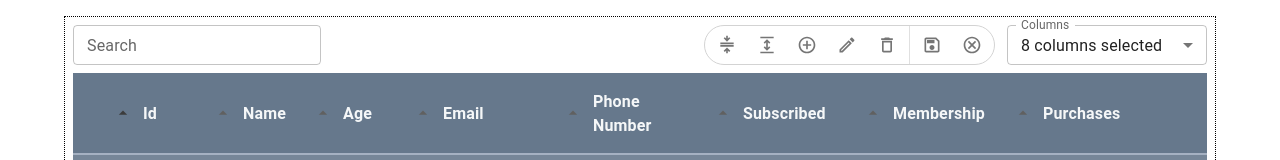
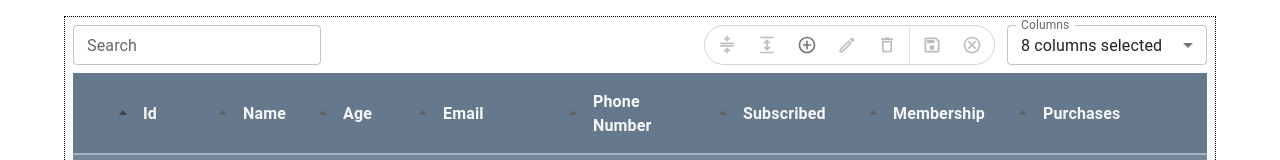
Before and after one commit to talis1999/Custom-table, a React (Create React App) app: page / in a window 1280 px wide. Shown: the top 160 px of the page. Built offline with nearby package versions, Linux system fonts and the light colour scheme.

Commit message:
connecting the validator util to the menu buttons list

```diff
--- a/src/components/Filters/MenuButton.tsx
+++ b/src/components/Filters/MenuButton.tsx
@@ -8,12 +8,12 @@ import { RowMenu } from "../../features/data/constants";
 
 interface MenuButtonProps {
   buttonType: RowMenu;
-  isEnabled?: boolean;
+  isEnabled: boolean;
 }
 
 const MenuButton: React.FC<MenuButtonProps> = ({
   buttonType,
-  isEnabled = true,
+  isEnabled = false,
 }) => {
   const handleClick = (event: React.MouseEvent<HTMLButtonElement>) => {
     if (buttonType === RowMenu.Group) {
--- a/src/components/Filters/SelectedRowMenu.tsx
+++ b/src/components/Filters/SelectedRowMenu.tsx
@@ -1,12 +1,18 @@
 import React from "react";
 import { Box, Divider } from "@mui/material";
 import MenuButton from "./MenuButton";
+
+import { useAppSelector } from "../../app/hooks";
+import { SelectedRow, selectSelectedRow } from "../../features/data/data";
+import { isRowMenuButtonEnabled } from "../../features/data/utils";
 import {
   LEFT_MENU_BUTTONS,
   RIGHT_MENU_BUTTONS,
 } from "../../features/data/constants";
 
 const SelectedRowMenu: React.FC = () => {
+  const selectedRow: SelectedRow = useAppSelector(selectSelectedRow);
+
   return (
     <Box
       sx={{
@@ -19,11 +25,19 @@ const SelectedRowMenu: React.FC = () => {
       }}
     >
       {LEFT_MENU_BUTTONS.map((menuButton) => (
-        <MenuButton key={`menu-button-${menuButton}`} buttonType={menuButton} />
+        <MenuButton
+          key={`menu-button-${menuButton}`}
+          buttonType={menuButton}
+          isEnabled={isRowMenuButtonEnabled(selectedRow, menuButton)}
+        />
       ))}
       <Divider sx={{ my: "-1px" }} orientation="vertical" flexItem />
       {RIGHT_MENU_BUTTONS.map((menuButton) => (
-        <MenuButton key={`menu-button-${menuButton}`} buttonType={menuButton} />
+        <MenuButton
+          key={`menu-button-${menuButton}`}
+          buttonType={menuButton}
+          isEnabled={isRowMenuButtonEnabled(selectedRow, menuButton)}
+        />
       ))}
     </Box>
   );
--- a/src/features/data/utils.ts
+++ b/src/features/data/utils.ts
@@ -27,7 +27,7 @@ export const paginateRows = ({
 export const isRowMenuButtonEnabled = (
   selectedRow: SelectedRow,
   buttonType: RowMenu
-): Boolean => {
+): boolean => {
   const { rowId, groupValue, upsertModeActive } = selectedRow;
 
   if (!Boolean(rowId) && !Boolean(groupValue) && !upsertModeActive)
```
